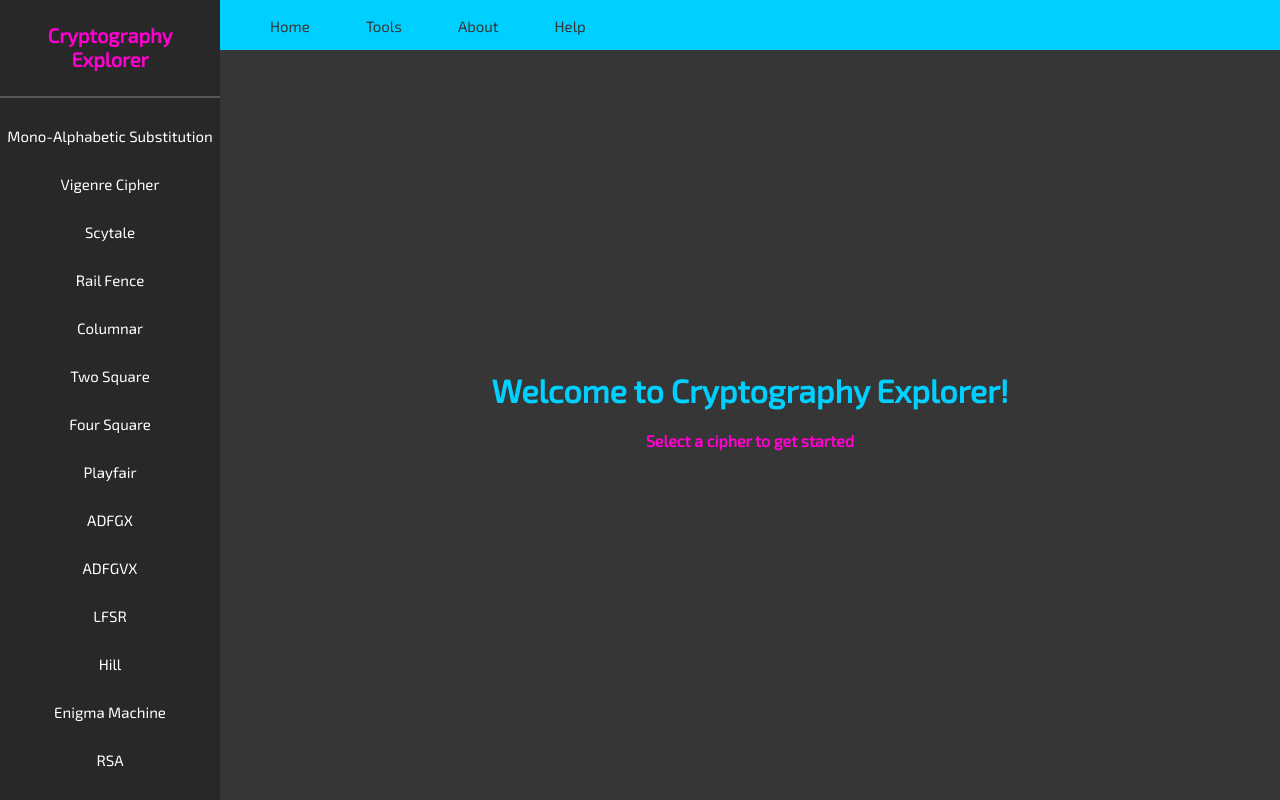
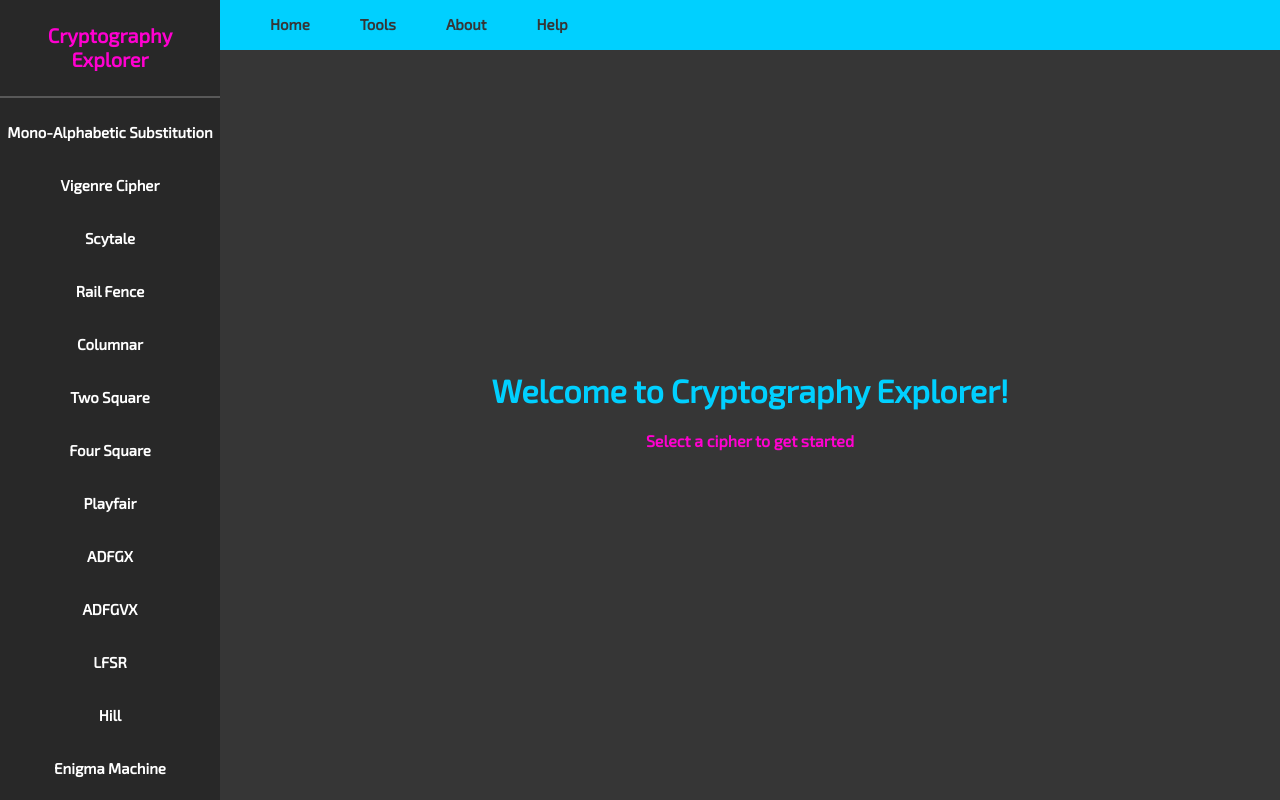
Before and after one commit to nickhudson4/Software-Engineering-Project, a React (Create React App) app in the folder main_app/: page / in a window 1280 px wide. Built offline with nearby package versions, Linux system fonts and the light colour scheme.

Commit message:
Changed menu buttons to h3s and some colors

```diff
--- a/main_app/src/Components/Body/Body.css
+++ b/main_app/src/Components/Body/Body.css
@@ -27,10 +27,10 @@
 }
 
 /* The navigation menu links */
-#sideMenu_div button {
+#sideMenu_div h3 {
   text-align: center;
-  padding-top: 15px;
-  padding-bottom: 15px;
+  padding-top: 10px;
+  padding-bottom: 10px;
   text-decoration: none;
   font-size: 15px;
   font-family: 'Exo 2', sans-serif;
@@ -45,9 +45,9 @@
 }
 
 /* When you mouse over the navigation links, change their color */
-#sideMenu_div button:hover {
+#sideMenu_div h3:hover {
   color: #00D0FF;
-  border-left: 2px solid #00D0FF;
+  /* border-left: 2px solid #00D0FF; */
   background-color: #383838;
 
 }
@@ -59,10 +59,8 @@
   height: 50px;
 }
 
-#topMenu_div button {
-  line-height: 50px;
+#topMenu_div h3 {
   padding-left: 50px;
-  text-decoration: none;
   font-size: 15px;
   color: #363636;
   display: inline-block;
@@ -70,9 +68,6 @@
   font-family: 'Exo 2', sans-serif;
 
   /* Remove all default button properties */
-  text-decoration: none;
-  background: none;
-	border: none;
 	cursor: pointer;
 
 }
--- a/main_app/src/Components/Body/InnerBody/CipherArea/CipherArea.css
+++ b/main_app/src/Components/Body/InnerBody/CipherArea/CipherArea.css
@@ -9,10 +9,19 @@
 
 }
 
+.specific_cipher_class h1{
+  color: #FF00D0;
+}
+
 .inputOutput_textArea {
   background-color: #282828;
   border: 1px solid #20a0e5;
   color: wheat;
+}
+.specific_cipher_class button{
+  color: #20a0e5;
+  background-color: black;
+  border: 1px solid #20a0e5;
 }
 
 #input_textArea_div {
--- a/main_app/src/Components/Body/InnerBody/CipherArea/RailFence.js
+++ b/main_app/src/Components/Body/InnerBody/CipherArea/RailFence.js
@@ -31,7 +31,7 @@ class RailFence extends Component {
 
         return (
             <div id="railFence_div" className="specific_cipher_class">
-                <h1>Rail Fence </h1>
+                <h1>Rail Fence</h1>
                 <div id="input_textArea_div" className="input_text_area">
                     <textarea className="inputOutput_textArea" id="input_textArea" placeholder="Input" rows="25" cols="80"></textarea>
                     <br/>
--- a/main_app/src/Components/Body/SidebarMenu.js
+++ b/main_app/src/Components/Body/SidebarMenu.js
@@ -17,21 +17,21 @@ class SidebarMenu extends Component {
             {/* <Logo/> */}
 
 
-            <button onClick={() => this.props.onClickFunc("mono")}>Mono-Alphabetic Substitution</button>
-            <button onClick={() => this.props.onClickFunc("vig")}>Vigenre Cipher</button>
-            <button onClick={() => this.props.onClickFunc("scy")}>Scytale</button>
-            <button onClick={() => this.props.onClickFunc("rail")}>Rail Fence</button>
-            <button onClick={() => this.props.onClickFunc("col")}>Columnar</button>
-            <button onClick={() => this.props.onClickFunc("two")}>Two Square</button>
-            <button onClick={() => this.props.onClickFunc("four")}>Four Square</button>
-            <button onClick={() => this.props.onClickFunc("play")}>Playfair</button>
-            <button onClick={() => this.props.onClickFunc("adfgx")}>ADFGX</button>
-            <button onClick={() => this.props.onClickFunc("adfgvx")}>ADFGVX</button>
-            <button onClick={() => this.props.onClickFunc("lfsr")}>LFSR</button>
-            <button onClick={() => this.props.onClickFunc("hill")}>Hill</button>
-            <button onClick={() => this.props.onClickFunc("enig")}>Enigma Machine</button>
-            <button onClick={() => this.props.onClickFunc("rsa")}>RSA</button>
-            <button onClick={() => this.props.onClickFunc("elg")}>ElGamal</button>
+            <h3 onClick={() => this.props.onClickFunc("mono")}>Mono-Alphabetic Substitution</h3>
+            <h3 onClick={() => this.props.onClickFunc("vig")}>Vigenre Cipher</h3>
+            <h3 onClick={() => this.props.onClickFunc("scy")}>Scytale</h3>
+            <h3 onClick={() => this.props.onClickFunc("rail")}>Rail Fence</h3>
+            <h3 onClick={() => this.props.onClickFunc("col")}>Columnar</h3>
+            <h3 onClick={() => this.props.onClickFunc("two")}>Two Square</h3>
+            <h3 onClick={() => this.props.onClickFunc("four")}>Four Square</h3>
+            <h3 onClick={() => this.props.onClickFunc("play")}>Playfair</h3>
+            <h3 onClick={() => this.props.onClickFunc("adfgx")}>ADFGX</h3>
+            <h3 onClick={() => this.props.onClickFunc("adfgvx")}>ADFGVX</h3>
+            <h3 onClick={() => this.props.onClickFunc("lfsr")}>LFSR</h3>
+            <h3 onClick={() => this.props.onClickFunc("hill")}>Hill</h3>
+            <h3 onClick={() => this.props.onClickFunc("enig")}>Enigma Machine</h3>
+            <h3 onClick={() => this.props.onClickFunc("rsa")}>RSA</h3>
+            <h3 onClick={() => this.props.onClickFunc("elg")}>ElGamal</h3>
 
         </div>
     );
--- a/main_app/src/Components/Body/TopbarMenu.js
+++ b/main_app/src/Components/Body/TopbarMenu.js
@@ -5,11 +5,10 @@ class Menu extends Component {
   render() {
     return (
         <div id="topMenu_div">
-            <button onClick={() => this.props.onClickFunc("home")}>Home</button>
-            <button onClick={() => this.props.onClickFunc("tools")}>Tools</button>
-            <button onClick={() => this.props.onClickFunc("about")}>About</button>
-            <button onClick={() => this.props.onClickFunc("help")}>Help</button>
-
+            <h3 onClick={() => this.props.onClickFunc("home")}>Home</h3>
+            <h3 onClick={() => this.props.onClickFunc("tools")}>Tools</h3>
+            <h3 onClick={() => this.props.onClickFunc("about")}>About</h3>
+            <h3 onClick={() => this.props.onClickFunc("help")}>Help</h3>
         </div>
     );
   }
```
